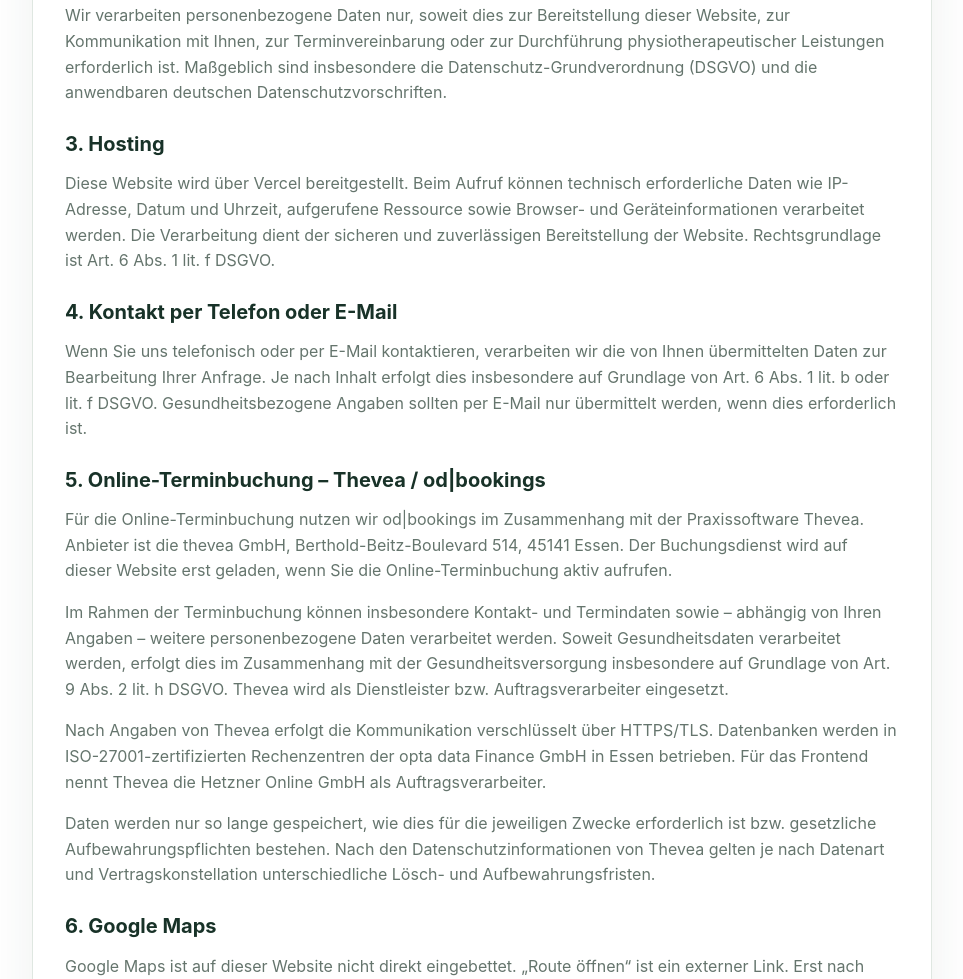
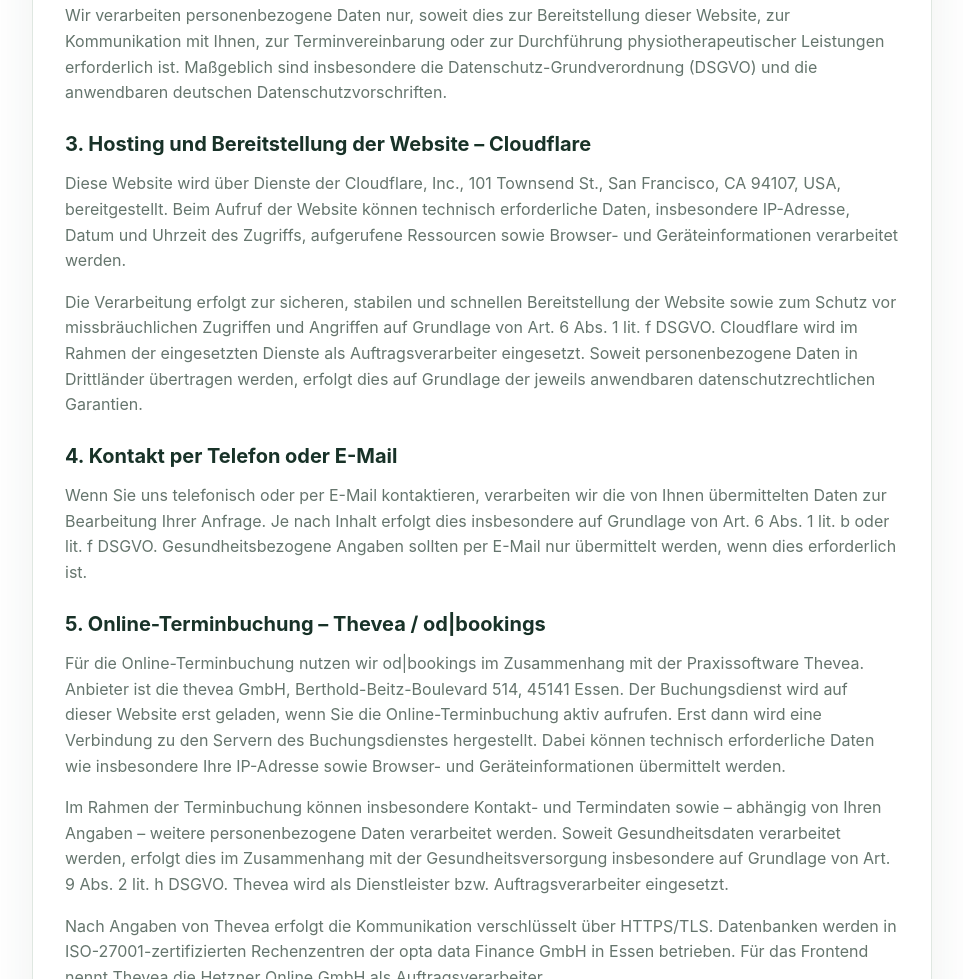
Before and after one commit to poreba-przemyslaw/physioporeba-website, a plain HTML site: page index.html in a window 1280 px wide. Shown: the part 5319-6298 px from the top of the page, without its empty margins (158-1121 px from the left). Drawn offline with Linux system fonts and the light colour scheme.

Commit message:
Update index.html

```diff
--- a/index.html
+++ b/index.html
@@ -697,12 +697,13 @@
       <p><strong>Physio Poreba</strong><br>Inhaberin: Aleksandra Anna Poreba<br>Riesenwaldstraße 12, 77797 Ohlsbach, Deutschland<br>Telefon: <a href="tel:+4915757990652">0157 57990652</a><br>E-Mail: <a href="mailto:physioporeba@gmail.com">physioporeba@gmail.com</a></p>
       <h3>2. Allgemeine Hinweise</h3>
       <p>Wir verarbeiten personenbezogene Daten nur, soweit dies zur Bereitstellung dieser Website, zur Kommunikation mit Ihnen, zur Terminvereinbarung oder zur Durchführung physiotherapeutischer Leistungen erforderlich ist. Maßgeblich sind insbesondere die Datenschutz-Grundverordnung (DSGVO) und die anwendbaren deutschen Datenschutzvorschriften.</p>
-      <h3>3. Hosting</h3>
-      <p>Diese Website wird über Vercel bereitgestellt. Beim Aufruf können technisch erforderliche Daten wie IP-Adresse, Datum und Uhrzeit, aufgerufene Ressource sowie Browser- und Geräteinformationen verarbeitet werden. Die Verarbeitung dient der sicheren und zuverlässigen Bereitstellung der Website. Rechtsgrundlage ist Art. 6 Abs. 1 lit. f DSGVO.</p>
+      <h3>3. Hosting und Bereitstellung der Website – Cloudflare</h3>
+      <p>Diese Website wird über Dienste der Cloudflare, Inc., 101 Townsend St., San Francisco, CA 94107, USA, bereitgestellt. Beim Aufruf der Website können technisch erforderliche Daten, insbesondere IP-Adresse, Datum und Uhrzeit des Zugriffs, aufgerufene Ressourcen sowie Browser- und Geräteinformationen verarbeitet werden.</p>
+      <p>Die Verarbeitung erfolgt zur sicheren, stabilen und schnellen Bereitstellung der Website sowie zum Schutz vor missbräuchlichen Zugriffen und Angriffen auf Grundlage von Art. 6 Abs. 1 lit. f DSGVO. Cloudflare wird im Rahmen der eingesetzten Dienste als Auftragsverarbeiter eingesetzt. Soweit personenbezogene Daten in Drittländer übertragen werden, erfolgt dies auf Grundlage der jeweils anwendbaren datenschutzrechtlichen Garantien.</p>
       <h3>4. Kontakt per Telefon oder E-Mail</h3>
       <p>Wenn Sie uns telefonisch oder per E-Mail kontaktieren, verarbeiten wir die von Ihnen übermittelten Daten zur Bearbeitung Ihrer Anfrage. Je nach Inhalt erfolgt dies insbesondere auf Grundlage von Art. 6 Abs. 1 lit. b oder lit. f DSGVO. Gesundheitsbezogene Angaben sollten per E-Mail nur übermittelt werden, wenn dies erforderlich ist.</p>
       <h3>5. Online-Terminbuchung – Thevea / od|bookings</h3>
-      <p>Für die Online-Terminbuchung nutzen wir od|bookings im Zusammenhang mit der Praxissoftware Thevea. Anbieter ist die thevea GmbH, Berthold-Beitz-Boulevard 514, 45141 Essen. Der Buchungsdienst wird auf dieser Website erst geladen, wenn Sie die Online-Terminbuchung aktiv aufrufen.</p>
+      <p>Für die Online-Terminbuchung nutzen wir od|bookings im Zusammenhang mit der Praxissoftware Thevea. Anbieter ist die thevea GmbH, Berthold-Beitz-Boulevard 514, 45141 Essen. Der Buchungsdienst wird auf dieser Website erst geladen, wenn Sie die Online-Terminbuchung aktiv aufrufen. Erst dann wird eine Verbindung zu den Servern des Buchungsdienstes hergestellt. Dabei können technisch erforderliche Daten wie insbesondere Ihre IP-Adresse sowie Browser- und Geräteinformationen übermittelt werden.</p>
       <p>Im Rahmen der Terminbuchung können insbesondere Kontakt- und Termindaten sowie – abhängig von Ihren Angaben – weitere personenbezogene Daten verarbeitet werden. Soweit Gesundheitsdaten verarbeitet werden, erfolgt dies im Zusammenhang mit der Gesundheitsversorgung insbesondere auf Grundlage von Art. 9 Abs. 2 lit. h DSGVO. Thevea wird als Dienstleister bzw. Auftragsverarbeiter eingesetzt.</p>
       <p>Nach Angaben von Thevea erfolgt die Kommunikation verschlüsselt über HTTPS/TLS. Datenbanken werden in ISO-27001-zertifizierten Rechenzentren der opta data Finance GmbH in Essen betrieben. Für das Frontend nennt Thevea die Hetzner Online GmbH als Auftragsverarbeiter.</p>
       <p>Daten werden nur so lange gespeichert, wie dies für die jeweiligen Zwecke erforderlich ist bzw. gesetzliche Aufbewahrungspflichten bestehen. Nach den Datenschutzinformationen von Thevea gelten je nach Datenart und Vertragskonstellation unterschiedliche Lösch- und Aufbewahrungsfristen.</p>
```
